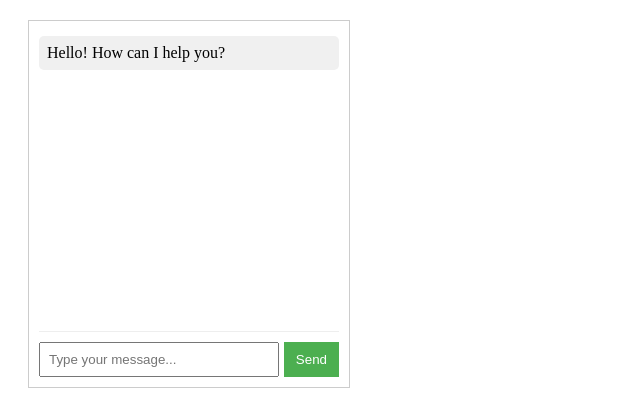
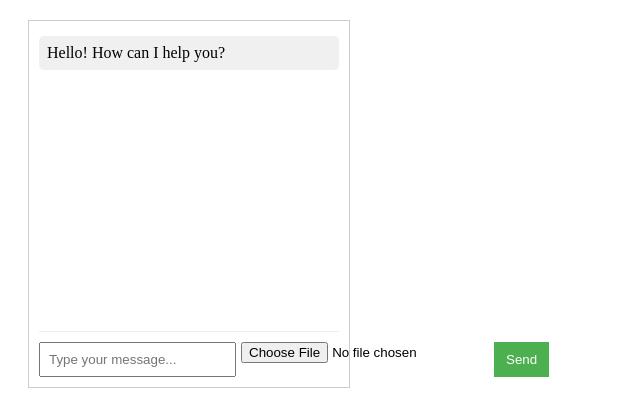
Before and after one commit to scopejet/chatbot, a plain HTML site: page index.html in a window 1280 px wide. Shown: the whole page, without its empty margins (0-640 px from the left). Drawn offline with Linux system fonts and the light colour scheme.

Commit message:
Update index.html

```diff
--- a/index.html
+++ b/index.html
@@ -13,6 +13,7 @@
         </div>
         <div id="input-area">
             <input type="text" id="user-input" placeholder="Type your message...">
+            <input type="file" id="file-input" accept=".pdf, .doc, .docx, .txt">
             <button id="send-button">Send</button>
         </div>
     </div>
```
